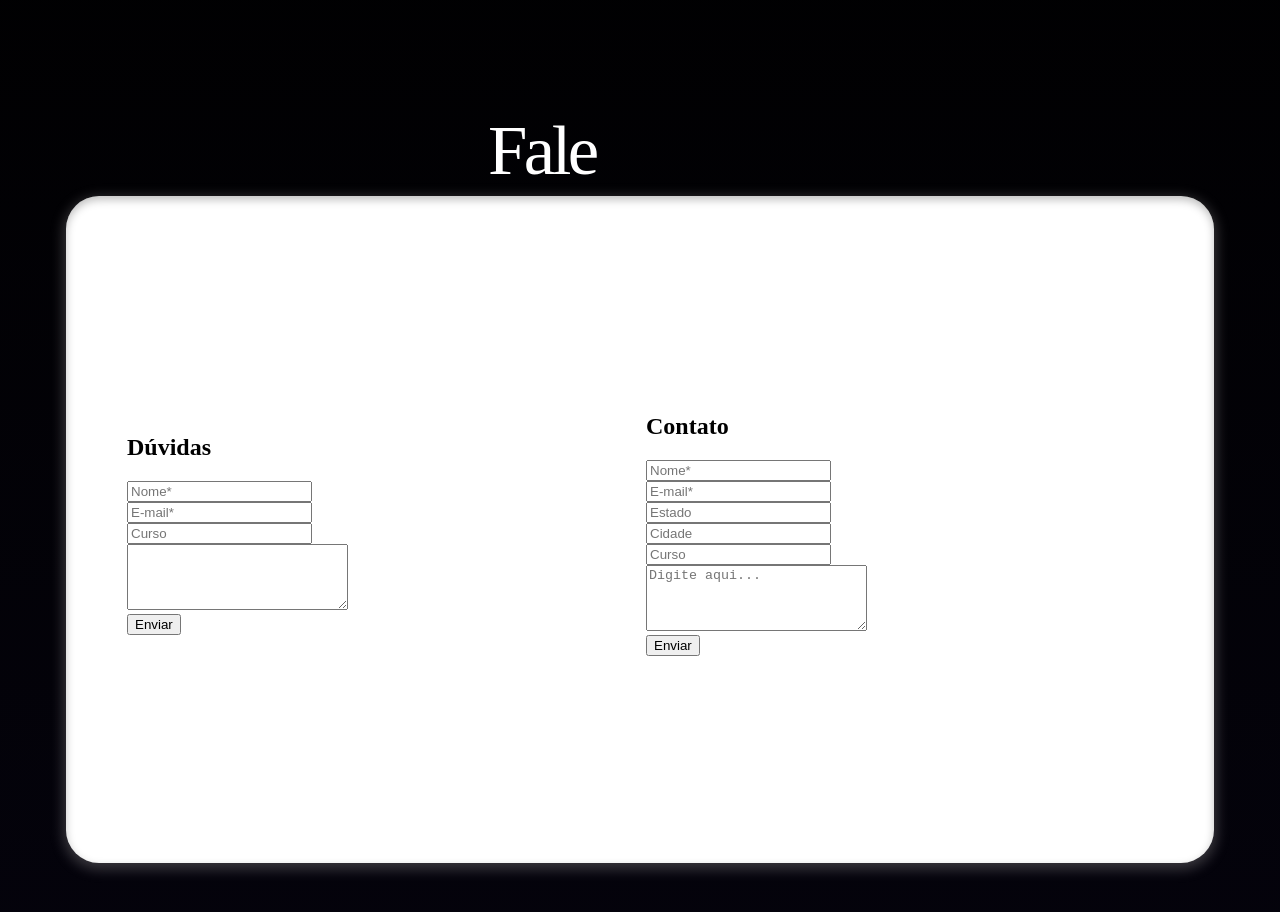
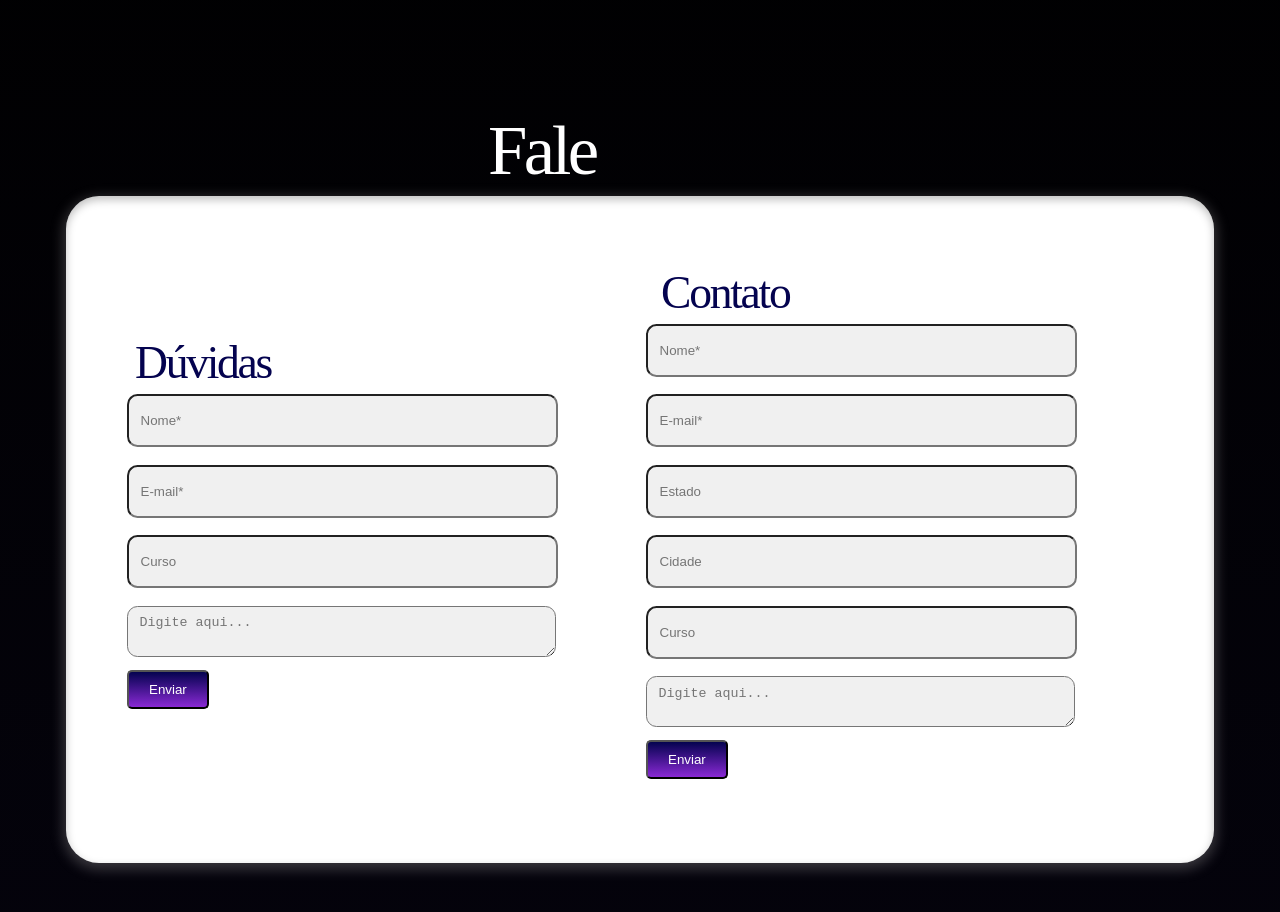
Before and after one commit to fabiodfilho/abcode, a plain HTML site: page talk.html in a window 1280 px wide. Shown: the part 176-1088 px from the top of the page. Drawn offline with Linux system fonts and the light colour scheme; a web font is replaced by a local one.

Commit message:
Funciona, por favor

```diff
--- a/css/style.css
+++ b/css/style.css
@@ -152,3 +152,74 @@ label {
     transform: rotate(-270deg);
     background-color: #ebebeb;
 }
+
+.notification {
+  background-color: #fff;
+  padding: 20px;
+  border-radius: 10px;
+  box-shadow: 0 0 10px rgba(0, 0, 0, 0.1);
+  text-align: center;
+}
+
+.notification h2 {
+  color: #333;
+}
+
+.notification p {
+  color: #666;
+}
+
+.button {
+  display: inline-block;
+  padding: 10px 20px;
+  background-image: linear-gradient(to bottom, #04034f 0%, #8929d4);
+  color: #fff;
+  text-decoration: none;
+  border-radius: 5px;
+  transition: background-color 0.3s;
+}
+
+.button:hover {
+  background-image: linear-gradient(to bottom, #04034f 0%, #8929d4);
+}
+
+.form-container {
+  width: 231px;
+  height: 32px;
+  margin: 8.5px 27.75px 9px 0;
+  padding: 8.5px 184px 8.5px 11.5px;
+  border-radius: 10.5px;
+  background-color: #f0f0f0;
+}
+
+.Duvidas {
+  width: 119px;
+  height: 46px;
+  flex-grow: 0;
+  margin: 24px 73px 17px 8px;
+  font-family: Mohave;
+  font-size: 45.6px;
+  font-weight: 500;
+  font-stretch: normal;
+  font-style: normal;
+  line-height: 1;
+  letter-spacing: -2.28px;
+  text-align: left;
+  color: #04034f;
+}
+
+.Contato {
+  width: 122px;
+  height: 46px;
+  flex-grow: 0;
+  margin: 24px 63px 17px 15px;
+  font-family: Mohave;
+  font-size: 45.6px;
+  font-weight: 500;
+  font-stretch: normal;
+  font-style: normal;
+  line-height: 1;
+  letter-spacing: -2.28px;
+  text-align: left;
+  color: #04034f;
+}
--- a/talk.html
+++ b/talk.html
@@ -32,25 +32,25 @@
         <table class="Talk-form" cellpadding="5">
             <tr>
                 <td>
-                    <h2>Dúvidas</h2>
-                    <form method="post" action="notification-pag.html" >
-                        <input type="text" placeholder="Nome*" required /><br>
-                        <input type="email" placeholder="E-mail*" required /><br>
-                        <input type="text" placeholder="Curso" /><br>
-                        <textarea name="texto" cols="25" rows="4"></textarea><br>
-                        <button type="submit">Enviar</button>
+                    <span class="Duvidas"> Dúvidas </span>
+                    <form action="https://formsubmit.co/jessica.luiz@maisunifacisa.com.br" method="POST">
+                        <input class="form-container" type="text" placeholder="Nome*" required /><br>
+                        <input class="form-container" type="email" placeholder="E-mail*" required /><br>
+                        <input class="form-container" type="text" placeholder="Curso" /><br>
+                        <textarea class="form-container" placeholder="Digite aqui..." name="texto" cols="25" rows="4"></textarea><br>
+                        <button class="button" type="submit">Enviar</button>
                     </form>
                 </td>
                 <td>
-                    <h2>Contato</h2>
-                    <form method="post" action="notification-pag.html" >
-                        <input type="text" placeholder="Nome*" required /><br>
-                        <input type="email" placeholder="E-mail*" required /><br>
-                        <input type="text" placeholder="Estado" /><br>
-                        <input type="text" placeholder="Cidade" /><br>
-                        <input type="text" placeholder="Curso" /><br>
-                        <textarea placeholder="Digite aqui..." name="texto" cols="25" rows="4"></textarea><br>
-                        <button type="submit">Enviar</button>
+                    <span class="Contato"> Contato </span>
+                    <form action="https://formsubmit.co/jessica.luiz@maisunifacisa.com.br" method="POST"  >
+                        <input class="form-container" type="text" placeholder="Nome*" required /><br>
+                        <input class="form-container" type="email" placeholder="E-mail*" required /><br>
+                        <input class="form-container" type="text" placeholder="Estado" /><br>
+                        <input class="form-container" type="text" placeholder="Cidade" /><br>
+                        <input class="form-container" type="text" placeholder="Curso" /><br>
+                        <textarea class="form-container" placeholder="Digite aqui..." name="texto" cols="25" rows="4"></textarea><br>
+                        <button class="button" type="submit">Enviar</button>
                     </form>
                 </td>
             </tr>
```
